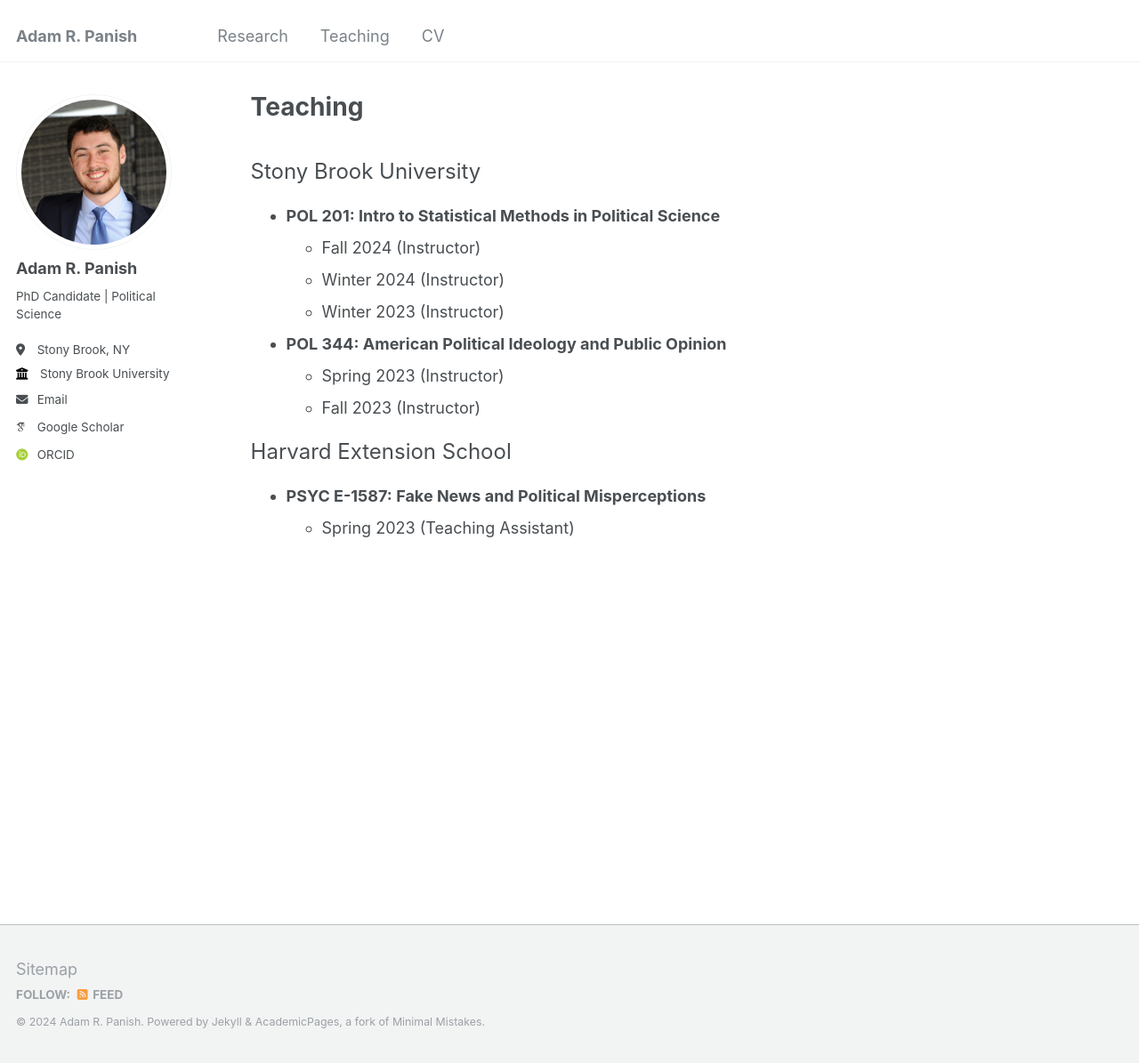
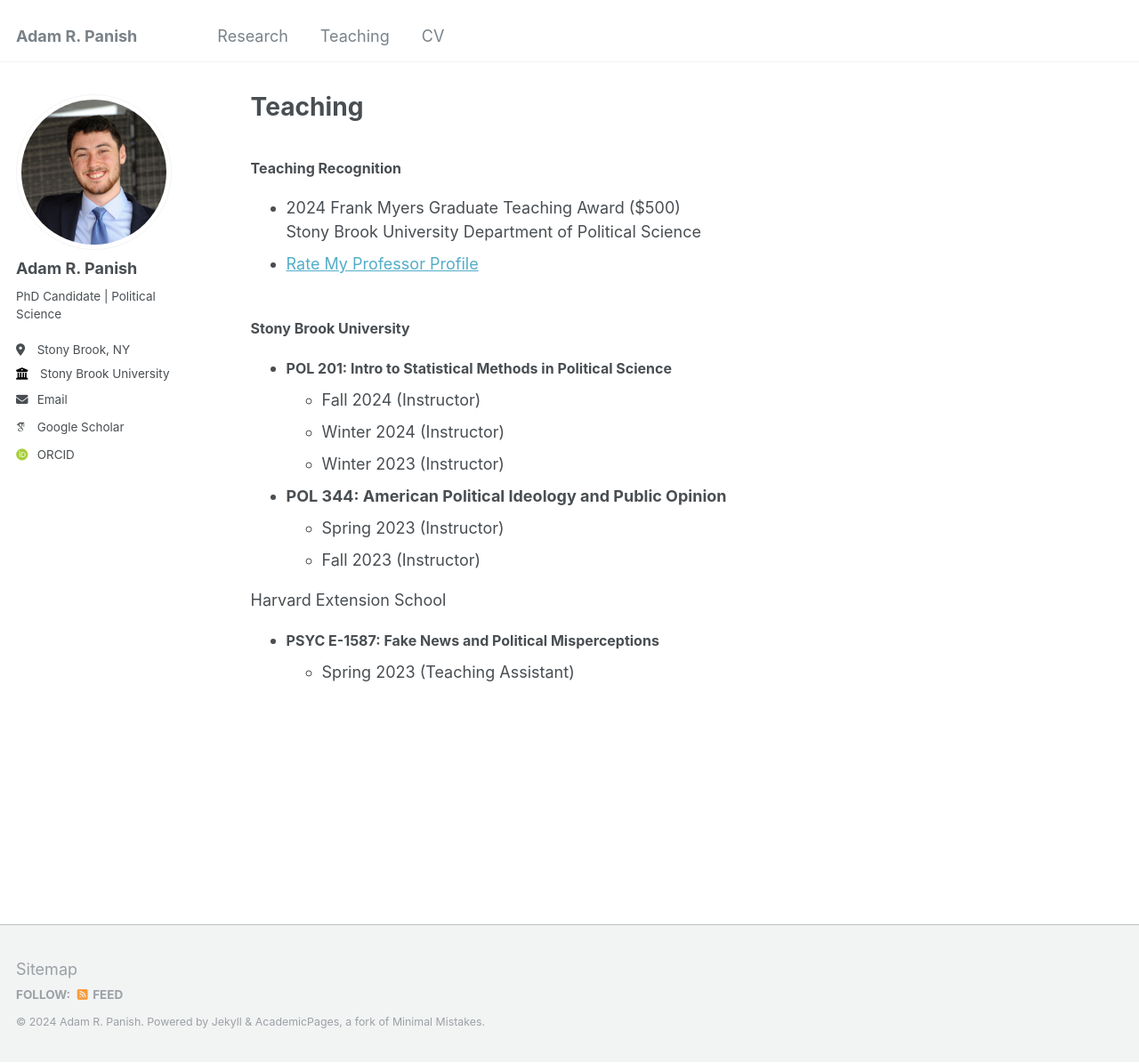
Before and after one commit to adampanish/adampanish.github.io, a Jekyll site: the page built from _pages/teaching.html, in a window 1280 px wide and 1195 px high. Shown: the whole window at 89% size. Built offline with Jekyll 4.4.1, drawn with Linux system fonts in a browser that asks for light colours; some web fonts are replaced.

Commit message:
Update teaching.html

```diff
--- a/_pages/teaching.html
+++ b/_pages/teaching.html
@@ -6,9 +6,16 @@ author_profile: true
 ---
 
 <br>
-<font size=5>Stony Brook University</font>
+<font size=3><b>Teaching Recognition</b></font>
 <ul>
-<li><b>POL 201: Intro to Statistical Methods in Political Science</b>
+  <li>2024 Frank Myers Graduate Teaching Award ($500) <br>
+Stony Brook University Department of Political Science</li>
+<li><a href="https://www.ratemyprofessors.com/professor/2897587">Rate My Professor Profile</a></li></ul>
+
+<br>
+<font size=3><b>Stony Brook University</b></font>
+<ul>
+<li><font size=3><b>POL 201: Intro to Statistical Methods in Political Science</b></font>
 <ul>
   <li>Fall 2024 (Instructor)</li>
   <li>Winter 2024 (Instructor)</li>
@@ -21,10 +28,10 @@ author_profile: true
   </li>
 </ul>
 
-<font size=5>Harvard Extension School</font>
+<font size=4>Harvard Extension School</font>
 <br>
 <ul>
-<li><b>PSYC E-1587: Fake News and Political Misperceptions</b>
+<li><font size=3><b>PSYC E-1587: Fake News and Political Misperceptions</b></font>
 <ul>
   <li>Spring 2023 (Teaching Assistant) </li>
 </ul></li>
```
